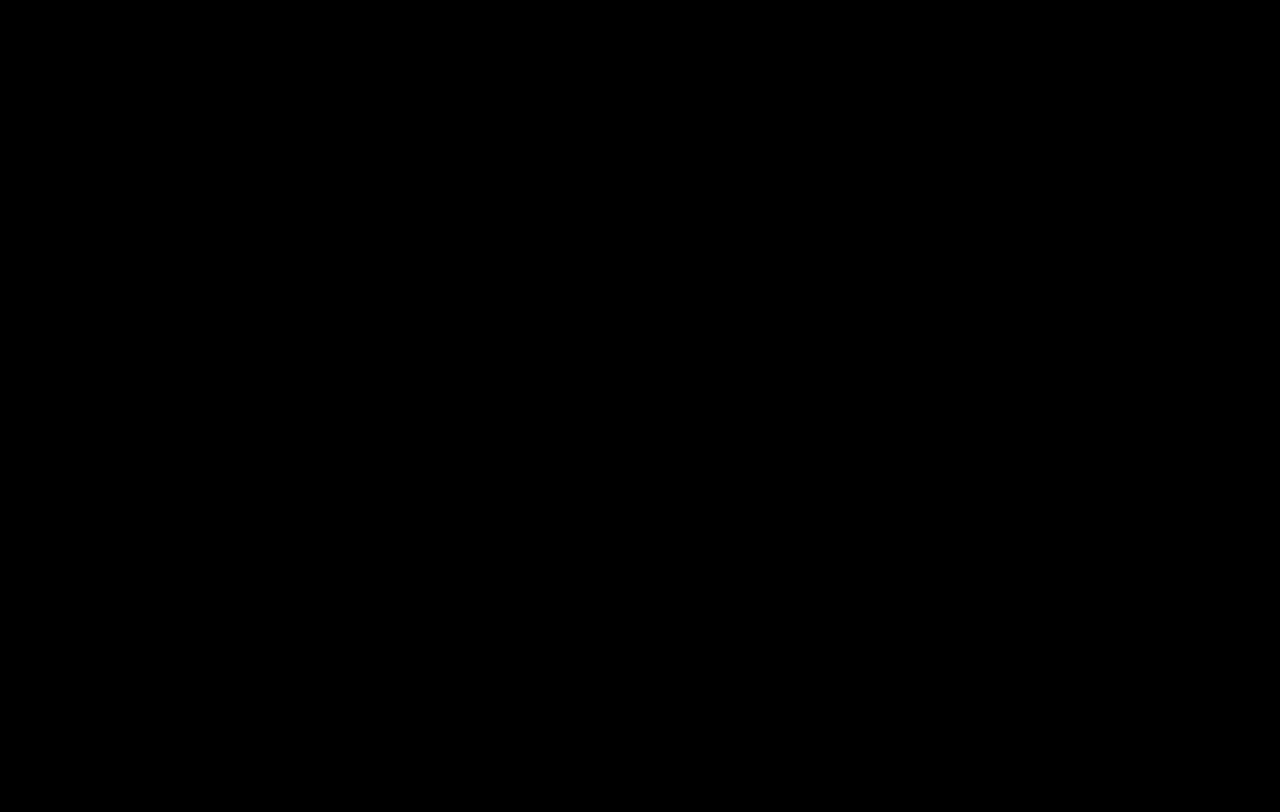
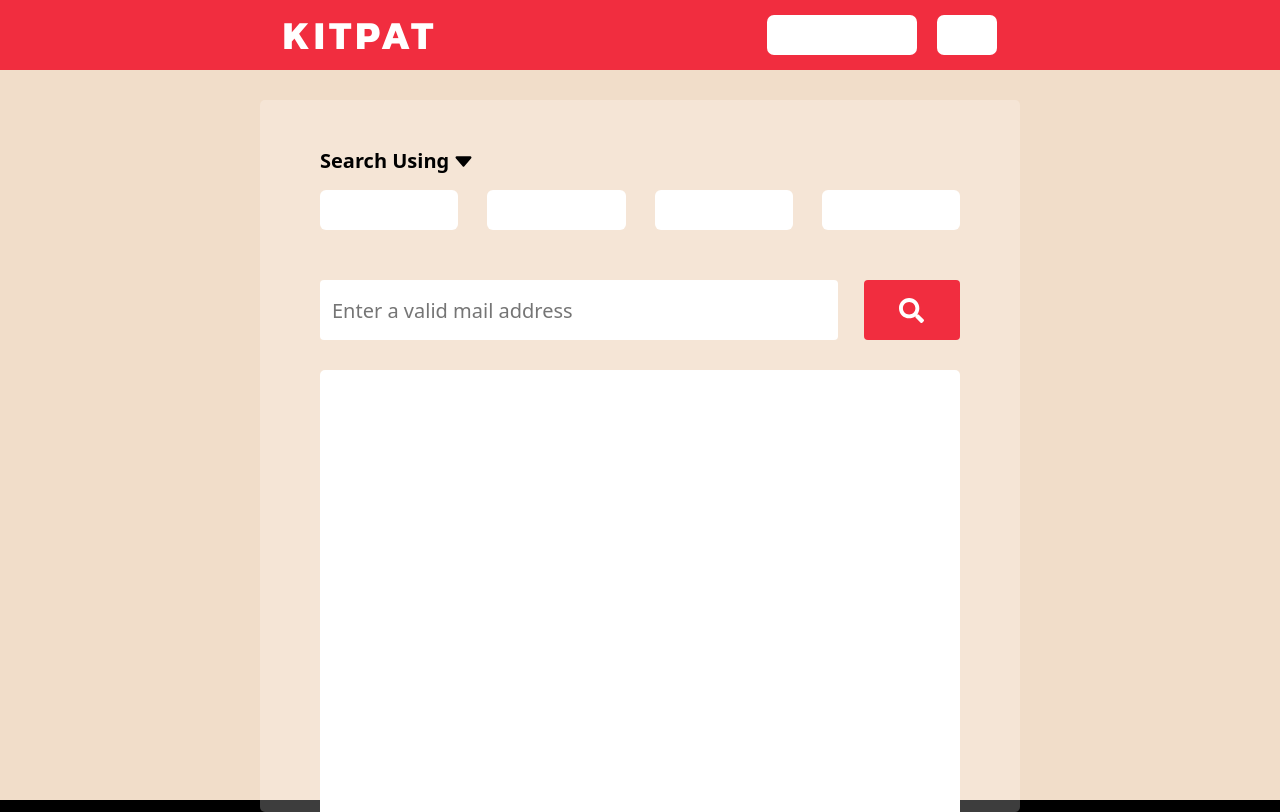
Before and after one commit to kalviumcommunity/S58_Vedant_Capstone_KitPat_OSINT, a React (Vite) app in the folder Frontend/: page /search in a window 1280 px wide. Before the commit this address had no page. Built offline with nearby package versions, Linux system fonts and the light colour scheme.

Commit message:
Build Basic Design for Search Page
can be accessed using /search route

```diff
--- a/Frontend/src/App.jsx
+++ b/Frontend/src/App.jsx
@@ -4,6 +4,7 @@
 import LegalPage from "./LegalPage";
 import Register from "./Pages/Register";
 import Login from "./Pages/Login";
+import SearchPage from "./Pages/SearchPage";
 
 function App() {
   return (
@@ -13,6 +14,7 @@
         <Route exact path="/legal" element={<LegalPage />} />
         <Route exact path="/register" element={<Register />} />
         <Route exact path="/login" element={<Login />} />
+        <Route exact path="/search" element={<SearchPage />} />
       </Routes>
     </>
   );
--- /dev/null
+++ b/Frontend/src/Pages/SearchPage.css
@@ -0,0 +1,145 @@
+#navbarinSearch{
+    background-color: #F12D3F;
+    height: 70px;
+    position: absolute;
+    width: 100%;
+    display: flex;
+    flex-direction: row;
+    justify-content: center;
+    align-items: center;
+}
+
+#kitpattitleinNAv{
+    font-family: "Kanit", sans-serif;
+    font-weight: bolder;
+    font-size: 40px;
+    letter-spacing: 4px;
+    color: white;
+    margin-right: 330px;
+}
+
+#TokenInNAv{
+    height: 40px;
+    width: 150px;
+    background-color: white;
+    border-radius: 7px;
+}
+
+#ProfileINdiv{
+    height: 40px;
+    width: 60px;
+    background-color: white;
+    margin-left: 20px;
+    border-radius: 7px;
+}
+
+
+
+#SearchPage{
+    height: 100vh;
+    width: 100%;
+    background-color: #F1DDC9;
+    display: flex;
+    justify-content: center;
+}
+#SearchPAgeBoss{
+    background-color: #ffffff3d;
+    height: 89vh;
+    width: 80vh;
+    display: flex;
+    flex-direction: column;
+    margin-top: 100px;
+    border-radius: 5px;
+    padding-left: 60px;
+    padding-right: 60px;
+}
+
+#SearchUsingText{
+    height: 60px;
+    width: 200px;
+    /* border: 1px solid red; */
+    display: flex;
+    flex-direction: row;
+    align-items: center;
+    font-family: system-ui, -apple-system, BlinkMacSystemFont, 'Segoe UI', Roboto, Oxygen, Ubuntu, Cantarell, 'Open Sans', 'Helvetica Neue', sans-serif;
+    gap: 2px;
+    margin-top: 30px;
+    font-size: 20px;
+}
+
+
+#arrowdown{
+    margin-top: 3px;
+}
+
+#SearchUSingBoxes{
+    height: 40px;
+    width: 100%;
+    /* border: 1px solid red; */
+    display: flex;
+    flex-direction: row;
+    gap: 29px;
+}
+
+.searchUSingBox{
+    background-color: white;
+    height: 40px;
+    width: 170px;
+    border-radius: 6px;
+    cursor: pointer;
+}
+
+
+#searchboxandbutton{
+    height: 60px;
+    width: 100%;
+    /* border: 1px solid red; */
+    margin-top: 50px;
+    display: flex;
+    flex-direction: row;
+}
+
+#searchboxOfSearchPAge{
+    height: 60px;
+    width: 81%;
+    background-color: white;
+    border-radius: 4px;
+    display: flex;
+    align-items: center;
+    justify-content: centers;
+}
+#searchboxOfSearchPAge input{
+    height: 100%;
+    width: 600px;
+    border-color: transparent;
+    background-color: transparent;
+    font-size: 20px;
+    padding: 0 10px;
+    outline: none;
+    font-family: system-ui, -apple-system, BlinkMacSystemFont, 'Segoe UI', Roboto, Oxygen, Ubuntu, Cantarell, 'Open Sans', 'Helvetica Neue', sans-serif;
+}
+#searchboxOfSearchPAge input:focus{
+    border: none;
+    outline: none;
+}
+
+#MAinSearchbutton{
+    height: 100%;
+    width: 15%;
+    margin-left: 4%;
+    background-color: #F12D3F;
+    border-radius: 4px;
+    display: flex;
+    align-items: center;
+    justify-content: center;
+    cursor: pointer;
+}
+
+
+#REsultBOX{
+    background-color: white;
+    height: 100%;
+    margin-top: 30px;
+    border-top-left-radius: 5px;
+    border-top-right-radius: 5px;
+}
--- /dev/null
+++ b/Frontend/src/Pages/SearchPage.jsx
@@ -0,0 +1,58 @@
+import React from "react";
+import "./SearchPage.css";
+import { IoCaretDownOutline } from "react-icons/io5";
+import { IconContext } from "react-icons/lib";
+import { FaSearch } from "react-icons/fa";
+
+export default function SearchPage() {
+  return (
+    <>
+      <nav id="navbarinSearch">
+        <div id="kitpattitleinNAv">KITPAT</div>
+        <div id="TokenInNAv"></div>
+        <div id="ProfileINdiv"></div>
+      </nav>
+      <div id="SearchPage">
+        <div id="SearchPAgeBoss">
+          <div id="SearchUsingText">
+            <h4>Search Using</h4>
+            <IconContext.Provider
+              value={{
+                color: "black",
+                className: "global-class-name",
+                size: "25",
+              }}
+            >
+              <IoCaretDownOutline id="arrowdown" />
+            </IconContext.Provider>
+          </div>
+          <div id="SearchUSingBoxes">
+            <div className="searchUSingBox"></div>
+            <div className="searchUSingBox"> </div>
+            <divc className="searchUSingBox"></divc>
+            <div className="searchUSingBox"></div>
+          </div>
+          <div id="searchboxandbutton">
+            <div id="searchboxOfSearchPAge">
+              <input type="text" placeholder="Enter a valid mail address" />
+            </div>
+            <div id="MAinSearchbutton">
+            <IconContext.Provider
+              value={{
+                color: "white",
+                className: "global-class-name",
+                size: "25",
+              }}
+            >
+              <FaSearch />
+            </IconContext.Provider>
+            </div>
+          </div>
+          <div id="REsultBOX">
+
+          </div>
+        </div>
+      </div>
+    </>
+  );
+}
```
